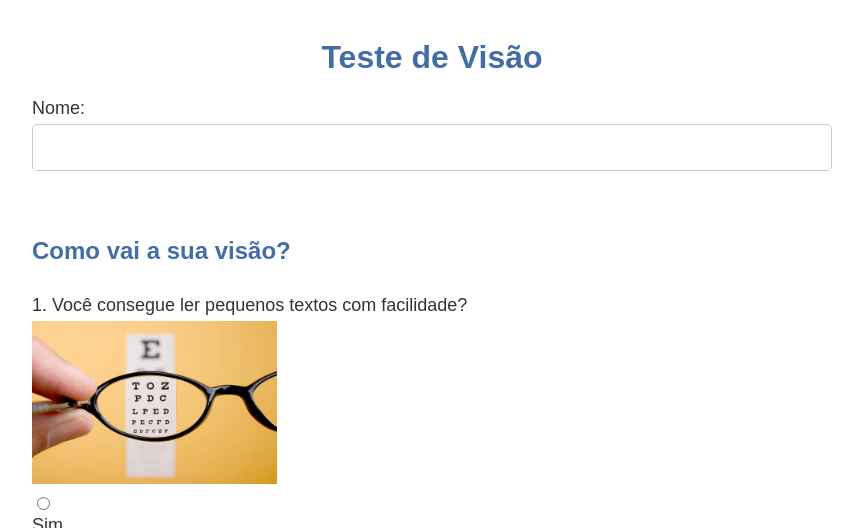
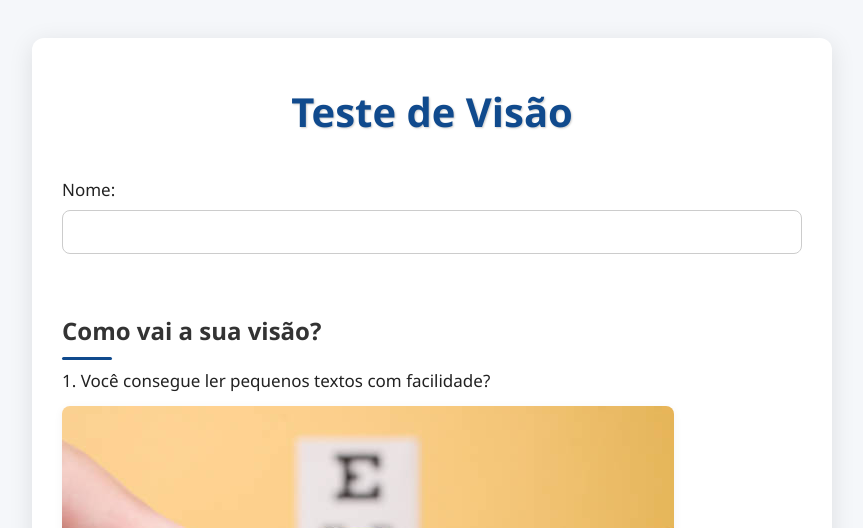
Before and after one commit to Mateustosta00/OticasAlves, a plain HTML site: page index.html in a window 1280 px wide. Shown: the part 272-800 px from the top of the page, without its empty margins (208-1071 px from the left). Drawn offline with Linux system fonts and the light colour scheme; some packages are replaced by stand-ins of ours; a script that the page names is missing.

Commit message:
melhora nas cores

```diff
--- a/styles.css
+++ b/styles.css
@@ -1,105 +1,201 @@
-/* Estilos gerais */
-body {
-    font-family: Arial, sans-serif;
-    background-color: #f4f4f9;
-    color: #333;
+/* Reset básico */
+* {
     margin: 0;
     padding: 0;
+    box-sizing: border-box;
 }
 
-.container {
-    width: 80%;
-    max-width: 600px;
-    margin: 0 auto;
-    padding: 20px;
-    background-color: white;
-    box-shadow: 0 4px 8px rgba(0, 0, 0, 0.1);
-    border-radius: 10px;
+/* Corpo da página */
+body {
+    font-family: 'Segoe UI', Tahoma, Geneva, Verdana, sans-serif;
+    background-color: #f5f7fa;
+    color: #333;
+    line-height: 1.7;
+    scroll-behavior: smooth;
 }
 
+/* Container geral */
+.container {
+    max-width: 800px;
+    margin: 40px auto;
+    background: #ffffff;
+    padding: 40px 30px;
+    border-radius: 12px;
+    box-shadow: 0 5px 25px rgba(0, 0, 0, 0.1);
+    animation: fadeIn 1s ease-in-out;
+}
+
+/* Logo no topo */
+.logo-container {
+    text-align: center;
+    margin-top: 20px;
+    animation: slideDown 1s ease;
+}
+
+/* Títulos principais */
 h1 {
     text-align: center;
-    color: #436da5;
+    color: #104a8d;
+    margin-bottom: 30px;
+    font-size: 2.5em;
+    font-weight: bold;
+    text-shadow: 1px 1px 2px #ccc;
+    animation: fadeInUp 1s ease-in-out;
 }
 
+/* Subtítulo */
 h2 {
-    color: #436da5;
+    margin-top: 30px;
+    margin-bottom: 15px;
+    color: #333;
+    font-size: 1.5em;
+    font-weight: 600;
+    position: relative;
 }
 
-form {
-    display: flex;
-    flex-direction: column;
+h2::after {
+    content: "";
+    width: 50px;
+    height: 3px;
+    background: #104a8d;
+    position: absolute;
+    bottom: -8px;
+    left: 0;
+    border-radius: 2px;
+    animation: growBar 0.8s ease-out;
 }
 
-label, p {
-    font-size: 16px;
-    margin-bottom: 5px;
+/* Grupos de perguntas */
+.form-group {
+    margin-bottom: 35px;
+    animation: fadeIn 0.8s ease forwards;
 }
 
-input[type="text"], button {
-    padding: 10px;
-    margin-bottom: 10px;
-    border: 1px solid #ccc;
-    border-radius: 5px;
+/* Imagens das perguntas */
+.image-question {
+    display: block;
+    max-width: 100%;
+    height: auto;
+    margin: 10px 0 15px;
+    border-radius: 8px;
+    box-shadow: 0 2px 10px rgba(0, 0, 0, 0.05);
+    transition: transform 0.3s ease;
 }
 
-button {
-    background-color: #436ea7;
-    color: white;
-    font-size: 16px;
-    cursor: pointer;
-    border: none;
-    margin-bottom: 20px; /* Espaçamento adicional abaixo do botão */
-    display: block;
-    width: 100%; /* Para centralizar o botão */
+.image-question:hover {
+    transform: scale(1.03);
 }
 
-button:hover {
-    background-color: #3896e2; /* Alterando cor ao passar o mouse */
-    transform: scale(1.05); /* Pequeno efeito de escala */
+/* Input de texto */
+input[type="text"] {
+    width: 100%;
+    padding: 12px 15px;
+    margin-top: 5px;
+    border: 1px solid #ccc;
+    border-radius: 8px;
+    font-size: 16px;
+    transition: all 0.3s ease;
 }
 
-input[type="radio"] {
-    display: block; /* Exibe cada opção abaixo da outra */
-    margin-bottom: 5px; /* Pequeno espaçamento abaixo de cada opção */
+input[type="text"]:focus {
+    outline: none;
+    border-color: #104a8d;
+    box-shadow: 0 0 5px rgba(16, 74, 141, 0.3);
 }
 
-form div {
-    display: flex;
-    flex-direction: column; /* Alinhamento vertical das opções */
-    align-items: flex-start; /* Alinha as opções no eixo horizontal */
+/* Radio buttons */
+input[type="radio"] {
+    margin-right: 8px;
+    transform: scale(1.2);
+}
+
+/* Labels */
+label {
+    font-size: 17px;
+    color: #222;
+    font-weight: 500;
+}
+
+/* Botão de envio */
+button[type="submit"] {
+    display: block;
+    width: 100%;
+    padding: 14px;
+    background-color: #104a8d;
+    color: #fff;
+    font-size: 18px;
+    font-weight: bold;
+    border: none;
+    border-radius: 10px;
+    cursor: pointer;
+    transition: background-color 0.3s ease, transform 0.2s ease;
+}
+
+button[type="submit"]:hover {
+    background-color: #0c3a6d;
+    transform: scale(1.02);
+}
+
+/* Rodapé */
+footer {
+    background-color: #104a8d;
+    color: #fff;
+    padding: 30px 20px;
+    margin-top: 50px;
+}
+
+footer h4 {
     margin-bottom: 10px;
 }
 
-form div label {
-    margin-left: 0; /* Alinhado ao lado do botão de opção */
+footer p {
+    font-size: 14px;
 }
 
-/* Adição de imagem para cada pergunta */
-.image-question {
-    max-width: 40%;
-    height: auto;
-    margin-bottom: 10px; /* Espaçamento após imagem */
+footer a img {
+    transition: transform 0.2s ease;
 }
 
-/* Media Queries para Responsividade */
-@media (min-width: 768px) {
+footer a img:hover {
+    transform: scale(1.1);
+}
+
+footer > div {
+    flex-wrap: wrap;
+}
+
+@media screen and (max-width: 600px) {
     .container {
-        padding: 40px;
+        padding: 25px 15px;
     }
 
-    input[type="text"], button {
-        padding: 12px;
-        font-size: 18px;
+    footer {
+        text-align: center;
     }
 
-    label, p {
-        font-size: 18px;
+    footer > div {
+        flex-direction: column;
+        align-items: center;
     }
 }
 
-@media (min-width: 1024px) {
-    .container {
-        max-width: 800px;
-    }
+/* ========== Animações ========== */
+@keyframes fadeIn {
+    from { opacity: 0; transform: translateY(10px); }
+    to { opacity: 1; transform: translateY(0); }
 }
+
+@keyframes fadeInUp {
+    from { opacity: 0; transform: translateY(30px); }
+    to { opacity: 1; transform: translateY(0); }
+}
+
+@keyframes slideDown {
+    from { opacity: 0; transform: translateY(-20px); }
+    to { opacity: 1; transform: translateY(0); }
+}
+
+@keyframes growBar {
+    from { width: 0; }
+    to { width: 50px; }
+}
```
